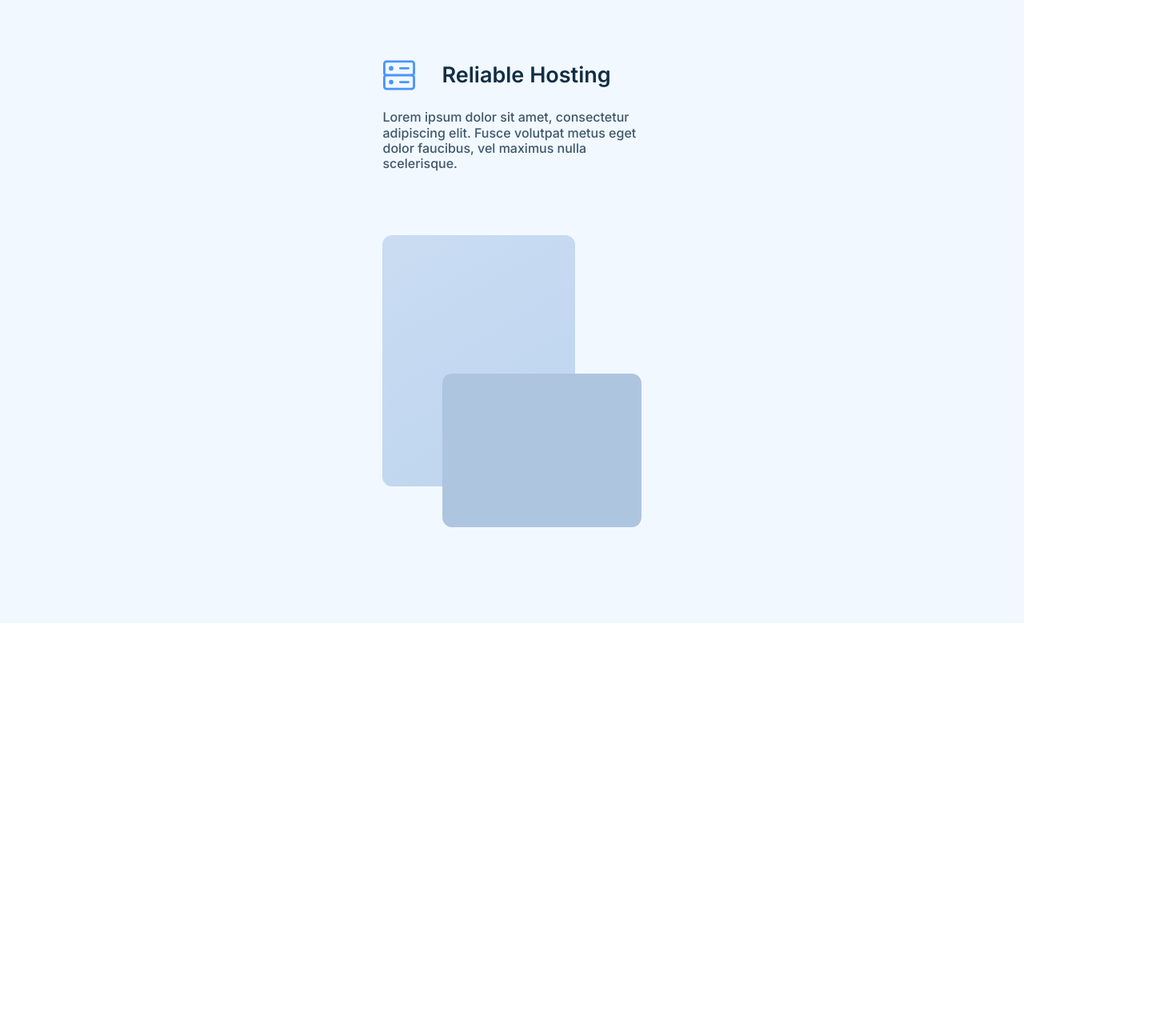
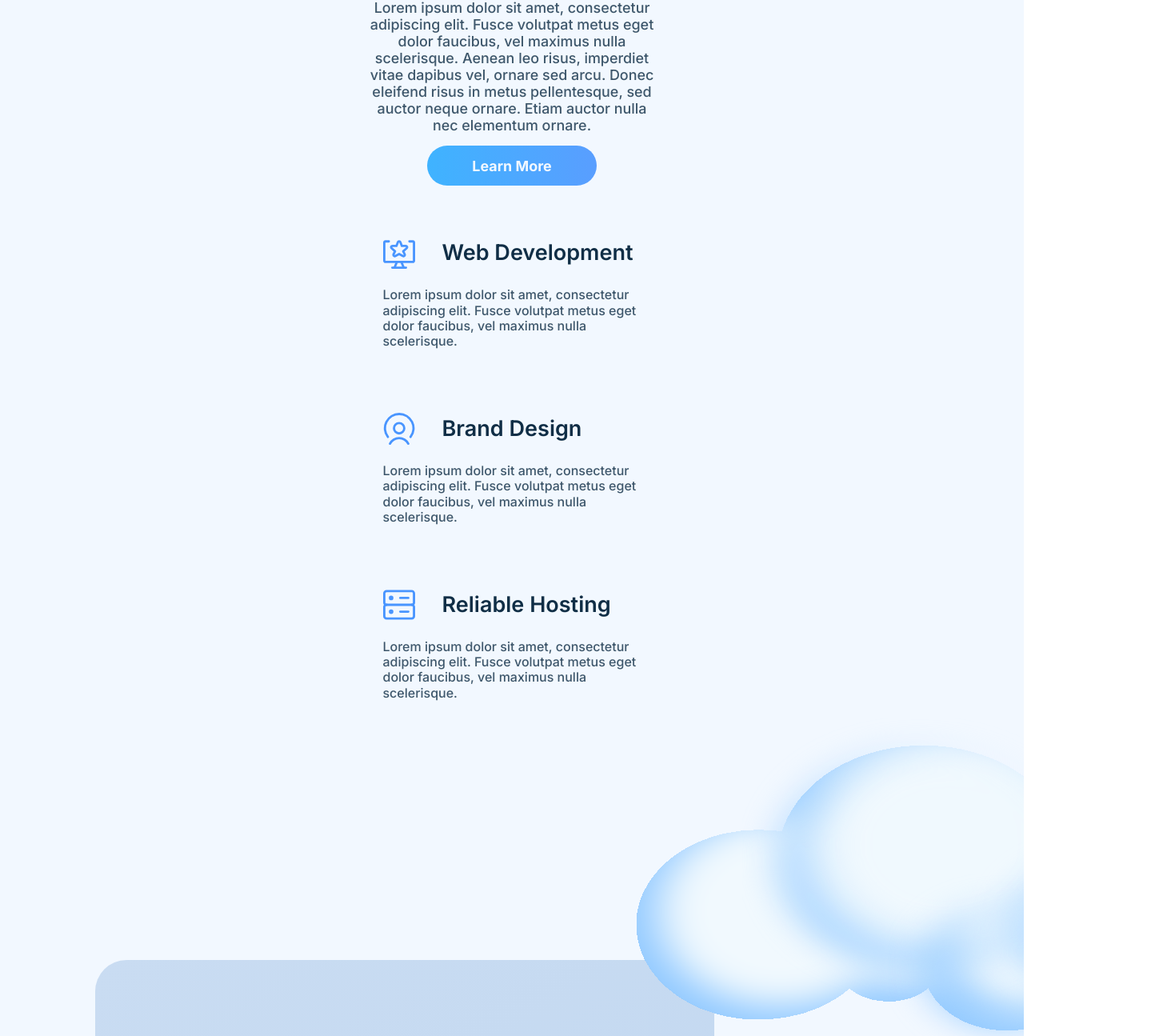
Before and after one commit to alidev9/webfletcher-site, a React (Create React App) app: page / in a window 1280 px wide. Shown: the part 2976-4271 px from the top of the page at 80% size, 1444 px wide, since content can reach past the window. Before the commit the page ends 3755 px from the top, so only its background shows below. Built offline with nearby package versions, Linux system fonts and the light colour scheme; a web font is replaced by a local one.

Commit message:
Implemented the images part of the services section

```diff
--- a/src/Homepage.jsx
+++ b/src/Homepage.jsx
@@ -6,6 +6,7 @@ import heroImage2 from './assets/images/hero-image-2.png'
 import targetGraphic from './assets/images/target-graphic.png'
 
 import cloudImage1 from './assets/images/cloud-1.svg'
+import cloudImage2 from './assets/images/cloud-2.svg'
 import cloudImage3 from './assets/images/cloud-3.svg'
 
 import computerStarIcon from './assets/icons/computer-star-icon.svg'
@@ -36,6 +37,7 @@ function Homepage(){
                 <div className="hero-section-info">
                     <img className="hero-section-cloud-3" src={cloudImage3} alt=""/>
                     <img className="hero-section-cloud-1" src={cloudImage1} alt=""/>
+                    <img className="hero-section-cloud-2" src={cloudImage2} alt=""/>
                     <div className="hero-text-container">
                         <div className="border-corner"></div>
                         <div className="border-corner"></div>
@@ -99,6 +101,8 @@ function Homepage(){
                 </div>
                 <div className="services-section-images">
                     {/*Placeholder divs for future images*/}
+                    <img className="services-section-cloud-1" src={cloudImage1} alt="" />
+                    <img className="services-section-cloud-2" src={cloudImage2} alt="" />
                     <div className="services-image-wrapper">
                         <div className="services-image"></div>
                         <div className="services-image"></div>
--- a/src/styles/main.css
+++ b/src/styles/main.css
@@ -66,6 +66,10 @@ body{
         letter-spacing: 0.1em;
         color: var(--main-color);
     }
+    .hero-section-container{
+        height: calc(100vw*820/399);
+        margin-bottom: calc(100vw*38.06/399);
+    }
     .hero-section-cta{
         width: fit-content;
         margin: 0 auto;
@@ -126,6 +130,7 @@ body{
         margin-top: 32px;
         position: relative;
         height: calc(100vw*420.9/399);
+        overflow-x: clip;
     }
     .hero-section-cloud-3{
         width: calc(100vw*534/399);
@@ -138,6 +143,13 @@ body{
         top: calc(100vw*164/399);
         left: calc(100vw*50/399);
         z-index: 3;
+    }
+    .hero-section-cloud-2{
+        transform: scale(-1, 1);
+        width: calc(100vw*267/399);
+        height: calc(100vw*173/399);
+        top: calc(100vw*330/399);
+        left: calc(100vw*-117/399);
     }
     .hero-section-info *{
         position: absolute;
@@ -245,6 +257,9 @@ body{
         z-index: 4;
     }
 
+    .services-section-container{
+
+    }
     .services-section-cta{
         display: flex;
         flex-flow: column nowrap;
@@ -270,10 +285,10 @@ body{
     }
     .services-section-cta .cta-button{
         font-size: 1.12rem;
-        padding: 0.75rem 2.99rem;
         width: 13.2rem;
         height: 3.17rem;
         border-radius: 1.87rem;
+        border-width: 0;
     }
 
     .services-section-info{
@@ -281,11 +296,15 @@ body{
         margin: 0 auto;
     }
     .service-container{
+        margin-left: 16px;
+        margin-right: 16px;
         display: grid;
         grid-template-columns: 1fr 5.93fr;
-        margin: 0 16px 80px 16px;
         column-gap: 32px;
         row-gap: 23px;
+    }
+    .service-container:not(:last-child){
+        margin-bottom: 80px;
     }
     .service-container img{
         grid-column: 1 / 2;
@@ -313,20 +332,56 @@ body{
         line-height: 1.2rem;
     }
 
+    /*could use some refining later*/
     .services-section-images{
+        overflow-x: clip;
+        position: relative;
+        height: 600px;
+    }
+    .services-section-cloud-1{
+        width: 225px;
+        width: calc(100vw*225/399);
+        height: 132.2px;
+        height: calc(100vw*132.2/399);
 
+        position: absolute;
+        top: 7px;
+        top: calc(100vw*7/399);
+        left: 248px;
+        left: calc(100vw*248/399);
+        z-index: 2;
+    }
+    .services-section-cloud-2{
+        width: 231px;
+        width: calc(100vw*231/399);
+        height: 152px;
+        height: calc(100vw*152/399);
+        transform: scale(-1, 1);
+        position: absolute;
+        top: 437px;
+        top: calc(100vw*437/399);
+        left: -78px;
+        left: calc(100vw*-78/399);
+        z-index: 2;
     }
     .services-image-wrapper{
         position: relative;
+        top: 101px;
+        top: calc(100vw*101/399);
         margin: 0 auto;
         width: 324.78px;
+        width: calc(100vw*324.78/399);
         height: 365px;
+        height: calc(100vw*365/399);
     }
     :nth-child(1 of .services-image){
         width: 241.3px;
+        width: calc(100vw*241.3/399);
         height: 313.81px;
+        height: calc(100vw*313.81/399);
         background-image: linear-gradient(149.54deg, #C9DCF2 0%, #BED5EF 99.32%);
         border-radius: 12.19px;
+        border-radius: calc(100vw*12.19/399);
         border-color: rgba(0,0,0,0);
 
         position: absolute;
@@ -335,12 +390,17 @@ body{
     }
     :nth-child(2 of .services-image){
         width: 249.83px;
+        width: calc(100vw*249.83/399);
         height: 191.94px;
+        height: calc(100vw*191.94/399);
         border-radius: 12.19px;
+        border-radius: calc(100vw*12.19/399);
         background-color: rgba(174, 197, 224, 1);
 
         position: absolute;
         top: 173px;
+        top: calc(100vw*173/399);
         left: 75px;
+        left: calc(100vw*75/399);
     }
 }
```
